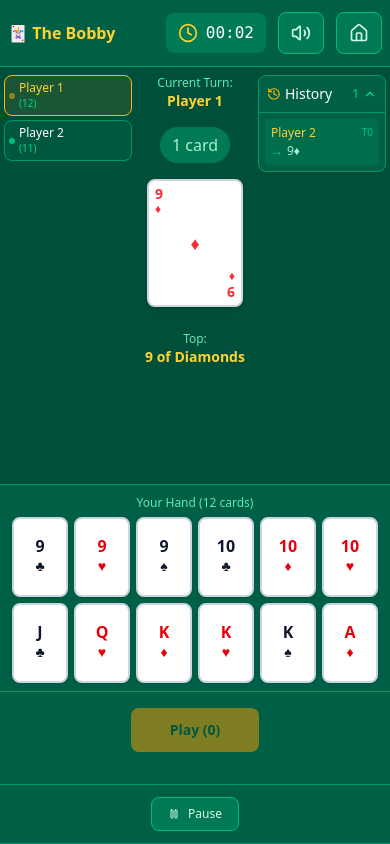
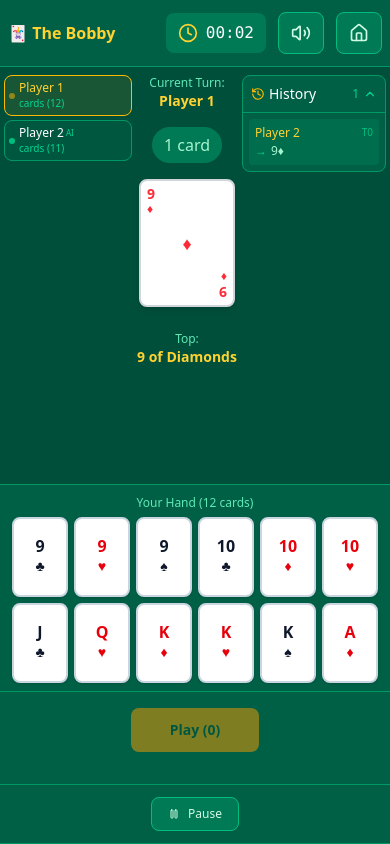
Before and after one commit to moxlas/bobby-v2, a React (Vite) app: page / in a window 390 px wide. Both pictures are taken after a click on the button "Start Game". Built offline with nearby package versions, Linux system fonts and the light colour scheme.

Commit message:
Update GameBoard.tsx
updates to the mobile layout, to make wider side elements in the game area

```diff
--- a/components/GameBoard.tsx
+++ b/components/GameBoard.tsx
@@ -647,7 +647,7 @@ export function GameBoard({
                       <span className={`text-xs sm:text-sm font-medium truncate ${isCurrent ? 'text-amber-300' : 'text-white'}`}>
                         {player.name}
                       </span>
-                      {player.isAI && <span className="text-[8px] sm:text-[10px] text-emerald-400 hidden sm:inline">{t('game.sidebar.ai')}</span>}
+                      {player.isAI && <span className="text-[8px] sm:text-[10px] text-emerald-400">{t('game.sidebar.ai')}</span>}
                     </div>
                     <div className="text-[10px] sm:text-xs text-emerald-400">
                       {player.hasFinished ? (
@@ -657,7 +657,7 @@ export function GameBoard({
                           #{player.finishPosition}
                         </span>
                       ) : (
-                        <span><span className="hidden sm:inline">{t('game.sidebar.cards')} </span>({player.hand.length})</span>
+                        <span>{t('game.sidebar.cards')} ({player.hand.length})</span>
                       )}
                     </div>
                   </div>
@@ -800,7 +800,7 @@ export function GameBoard({
         </div>
 
         {/* Right sidebar - Move History (all screens) */}
-        <div className="flex w-32 lg:w-56 flex-col gap-1 sm:gap-3 flex-shrink-0">
+        <div className="flex w-36 lg:w-56 flex-col gap-1 sm:gap-3 flex-shrink-0">
           <div className="bg-emerald-800 rounded-lg border border-emerald-600 flex flex-col" style={{ maxHeight: `${estimatedPlayerListHeight}px` }}>
             <button
               onClick={() => setShowHistory(!showHistory)}
```
